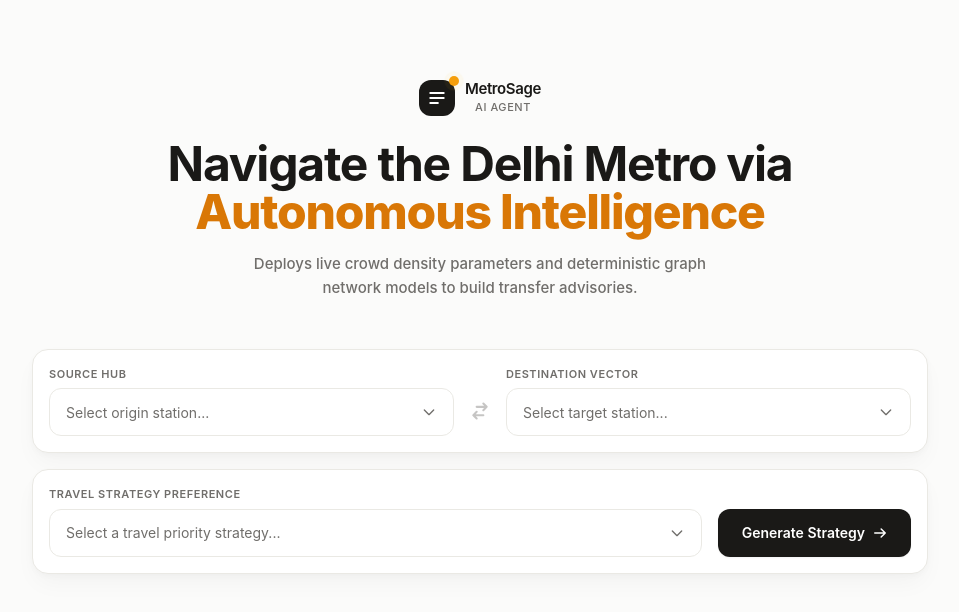
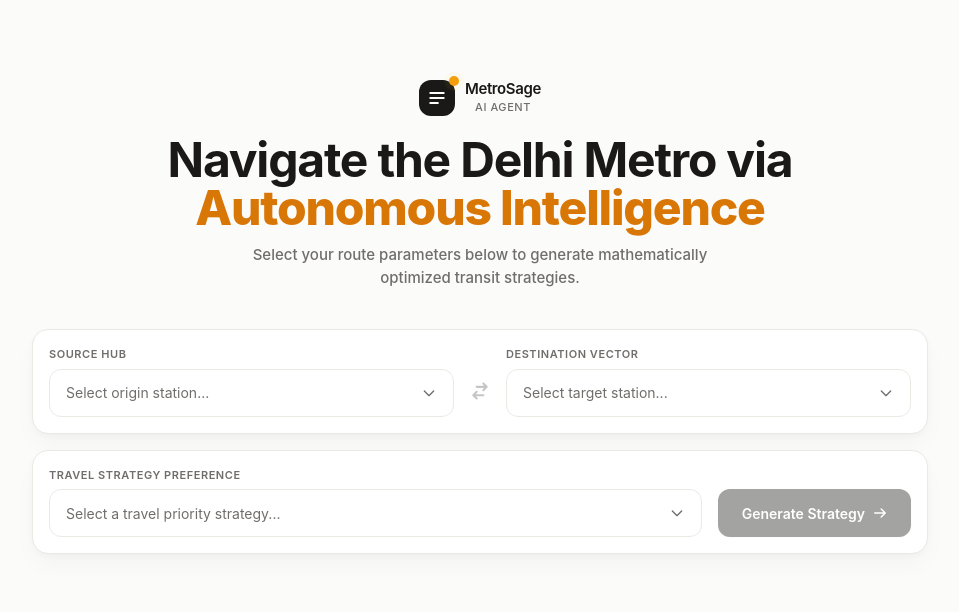
Before and after one commit to Prakhar00001/delhi-metro-agent, a Next.js app: page / in a window 1280 px wide. Shown: the top 612 px of the page, without its empty margins (160-1119 px from the left). Built offline with nearby package versions, Linux system fonts and the light colour scheme.

Commit message:
feat(core): update primary controller state to auto-compile dropdown variables into backend queries

```diff
--- a/src/app/page.tsx
+++ b/src/app/page.tsx
@@ -5,7 +5,6 @@ import StationSelector from "@/components/StationSelector";
 import PromptEditor from "@/components/PromptEditor";
 import ResultsContainer from "@/components/ResultsContainer";
 
-// Mock Data Catalog matching backend configuration parameters
 const DMRC_SAMPLE_STATIONS = [
   "Millennium City Centre Gurugram",
   "IFFCO Chowk",
@@ -20,28 +19,24 @@ const DMRC_SAMPLE_STATIONS = [
 export default function Home() {
   const [source, setSource] = useState("");
   const [destination, setDestination] = useState("");
-  const [query, setQuery] = useState("");
+  const [preference, setPreference] = useState("");
   const [isLoading, setIsLoading] = useState(false);
   const [result, setResult] = useState<any>(null);
 
   const triggerSearchPipeline = async () => {
-    if (!query.trim() && (!source || !destination)) return;
+    if (!source || !destination) return;
     setIsLoading(true);
 
-    // Auto-enrich natural query strings if dropdown selectors contain state values
-    let calculatedQuery = query;
-    if (source && destination && !query.trim()) {
-      calculatedQuery = `Optimize commute transit path from ${source} to ${destination}`;
-    }
+    // Programmatically construct the query for the AI agent backend
+    const builtQuery = `Optimize route path from ${source} to ${destination}. Priority constraint: ${preference || "Fastest path"}`;
 
     try {
-      // Direct integration interface targeting your localized Python Flask microservice
       const response = await fetch("http://127.0.0.1:5000/api/commute", {
         method: "POST",
         headers: { "Content-Type": "application/json" },
         body: JSON.stringify({
-          query: calculatedQuery,
-          preferences: "Prioritize low congestion vectors."
+          query: builtQuery,
+          preferences: preference
         })
       });
       const data = await response.json();
@@ -53,25 +48,24 @@ export default function Home() {
     }
   };
 
+  const isButtonDisabled = !source || !destination;
+
   return (
-    <main className="min-h-screen bg-metro-canvas px-4 py-12 md:py-20 text-center flex flex-col items-center select-none font-sans">
-      <div className="w-full max-w-4xl flex flex-col items-center gap-8 md:gap-12">
+    <main className="min-h-screen bg-[#FBFBFA] px-4 py-12 md:py-20 text-center flex flex-col items-center font-sans">
+      <div className="w-full max-w-4xl flex flex-col items-center gap-6">
 
-        {/* Top Header Block */}
-        <header className="flex flex-col items-center gap-4 animate-in fade-in duration-500">
+        <header className="flex flex-col items-center gap-3 animate-in fade-in duration-500">
           <MetroLogo />
           <h1 className="text-3xl md:text-5xl font-bold tracking-tight text-metro-dark mt-2 max-w-2xl leading-tight">
             Navigate the Delhi Metro via <span className="text-metro-accent font-extrabold">Autonomous Intelligence</span>
           </h1>
-          <p className="text-metro-muted text-[15px] max-w-lg font-medium leading-relaxed">
-            Deploys live crowd density parameters and deterministic graph network models to build transfer advisories.
+          <p className="text-metro-muted text-[15px] max-w-lg font-medium">
+            Select your route parameters below to generate mathematically optimized transit strategies.
           </p>
         </header>
 
-        {/* Clean Apple/Claude-style Interface Board */}
-        <section className="w-full flex flex-col gap-4">
-
-          {/* Explicit Selector Row */}
+        <section className="w-full flex flex-col gap-4 mt-4">
+          {/* Station Selector Row */}
           <div className="w-full bg-metro-card border border-metro-border rounded-2xl shadow-premium p-4 flex flex-col sm:flex-row gap-4">
             <StationSelector
               label="Source Hub"
@@ -81,7 +75,7 @@ export default function Home() {
               onChange={setSource}
             />
             <div className="hidden sm:flex items-center justify-center pt-5 text-metro-muted/40">
-              <svg className="w-5 h-5" fill="none" viewBox="0 0 24 24" stroke="currentColor" strokeWidth={2.5}>
+              <svg width="20" height="20" className="w-5 h-5 min-w-[20px] min-h-[20px]" fill="none" viewBox="0 0 24 24" stroke="currentColor" strokeWidth={2.5}>
                 <path strokeLinecap="round" strokeLinejoin="round" d="M8 7h12m0 0l-4-4m4 4l-4 4m0 6H4m0 0l4 4m-4-4l4-4" />
               </svg>
             </div>
@@ -94,16 +88,16 @@ export default function Home() {
             />
           </div>
 
-          {/* Conversational Prompt Box */}
+          {/* New Preferences Dropdown and Trigger Panel */}
           <PromptEditor
-            query={query}
-            setQuery={setQuery}
+            value={preference}
+            onChange={setPreference}
             onSubmit={triggerSearchPipeline}
             isLoading={isLoading}
+            disabled={isButtonDisabled}
           />
         </section>
 
-        {/* Dynamic Analytics Data Output View */}
         <ResultsContainer data={result} />
 
       </div>
```
